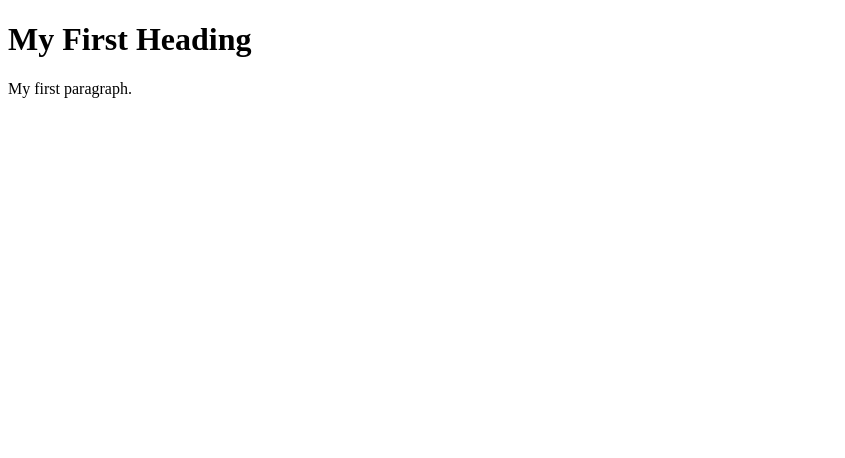
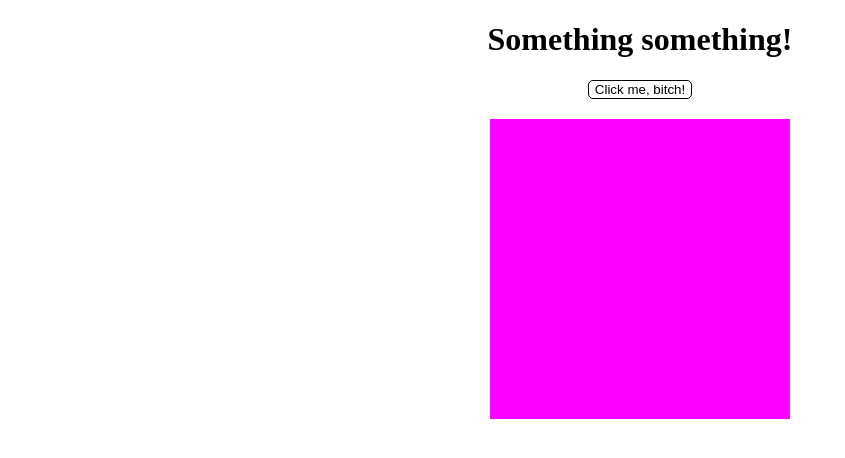
Before and after one commit to aebonner/hello-javascript, a plain HTML site: page index.html in a window 1280 px wide. Shown: the whole page, without its empty margins (0-845 px from the left). Drawn offline with Linux system fonts and the light colour scheme.

Commit message:
added magic box

```diff
--- a/index.html
+++ b/index.html
@@ -1,9 +1,49 @@
 <!DOCTYPE html>
 <html>
+    <head>
+        <script>
+function colorChange(){
+    console.log("Here the magic happens.");
+    const myBox = document.getElementById('myBox');
+    console.log(myBox);
+    console.log(myBox.classList);
+    myBox.classList.toggle('box-pink');
+    myBox.classList.toggle('box-blue');
+}
+        </script>
+        <style>
+body {
+    text-align: center;
+}
+
+.box {
+    width:300px;
+    height: 300px;
+    margin: 0 auto;
+}
+
+.box-pink {
+    background-color: magenta;
+    transition-duration: 1s;
+}
+
+.box-blue {
+    background-color: blue;
+    transition-duration: 1s;
+}
+
+button {
+    background-color: white;
+    border: 1px solid black;
+    margin-bottom: 20px;
+    border-radius: 5px;
+}
+        </style>
+    </head>
 <body>
-
-<h1>My First Heading</h1>
-<p>My first paragraph.</p>
+<h1>Something something!</h1>
+<button onclick="colorChange()">Click me, bitch!</button>
+<div id="myBox" class="box box-pink"></div>
 
 </body>
 </html>
```
